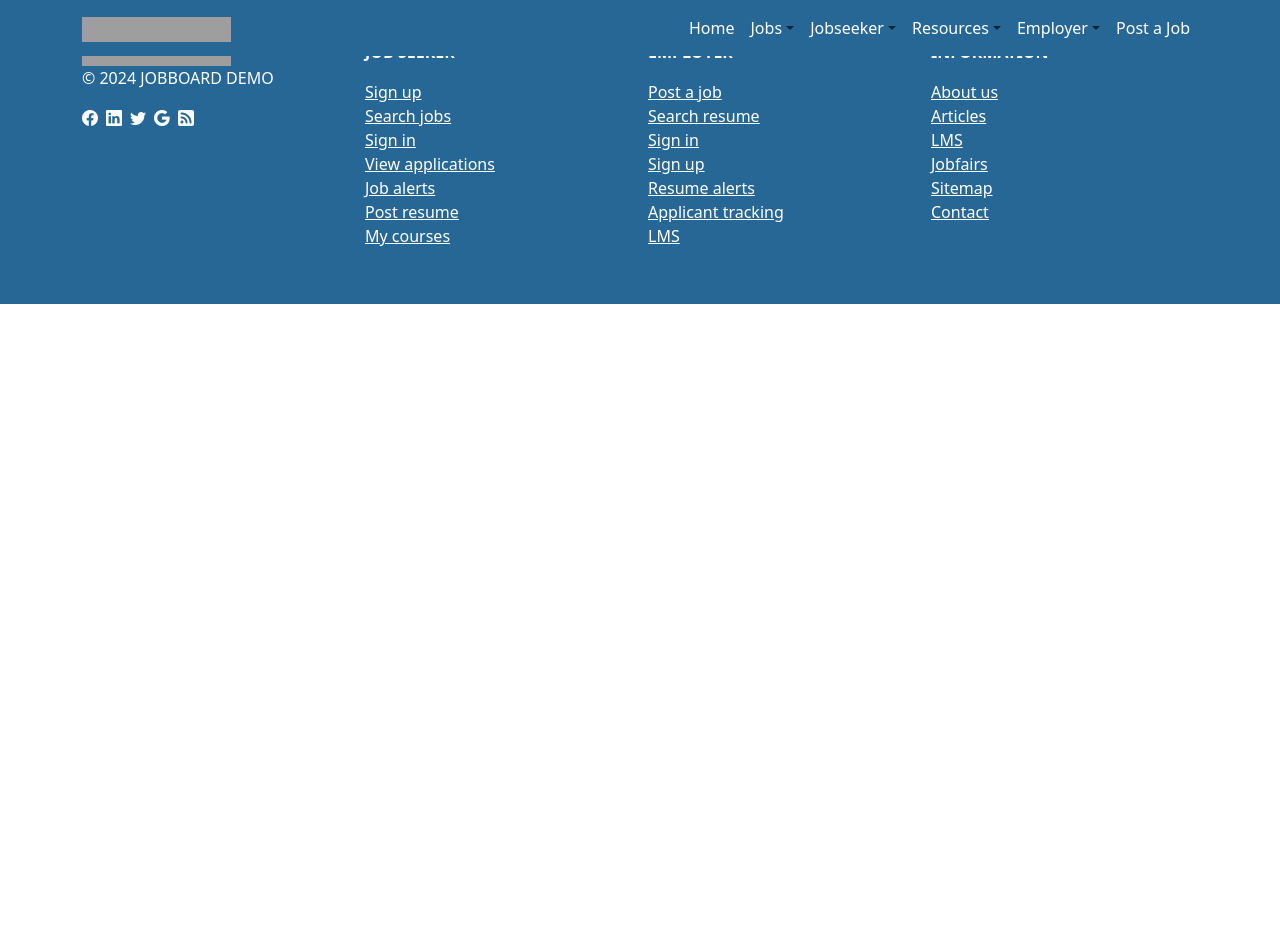
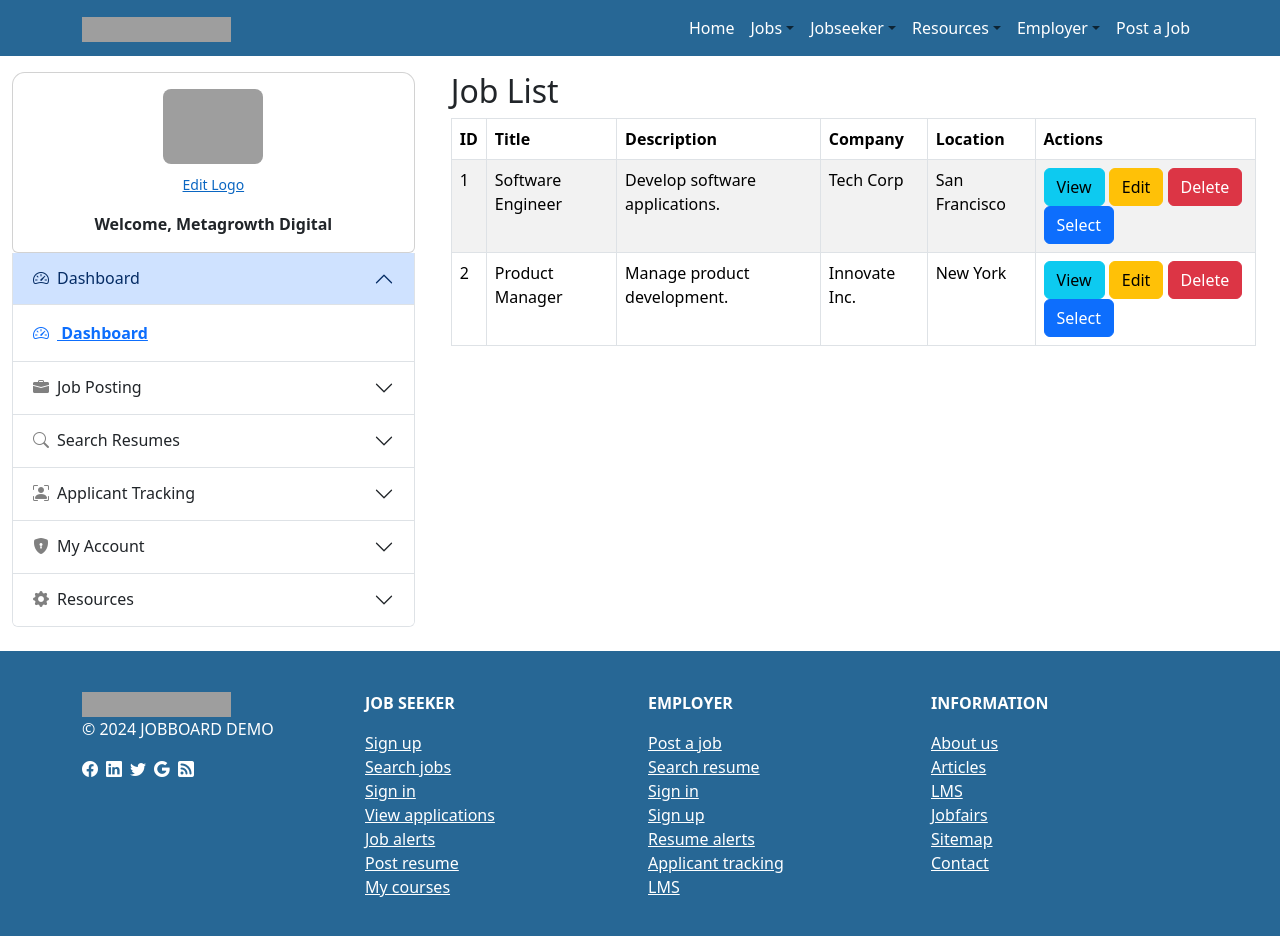
Before and after one commit to kelvinmushy/ekazijs, a React (Create React App) app: page /employer/job/lists in a window 1280 px wide. Shown: the top 936 px of the page. Before the commit the page ends 800 px from the top, so only its background shows below. Built offline with nearby package versions, Linux system fonts and the light colour scheme; grey boxes are pictures that could not be loaded.

Commit message:
fix:list of job

```diff
--- a/src/App.js
+++ b/src/App.js
@@ -8,6 +8,7 @@ import ProfilePage from './pages/ProfilePage';
 import ApplyPage from './pages/ApplyPage';
 import JobForm from './components/Employee/job/JobForm';
 import EmployerHome from './components/Employee/Home/EmployerHome';
+import EmployerListOfJobs from './components/Employee/Home/EmployerListOfJobs';
 
 const App = () => (
   <Router>
@@ -17,8 +18,9 @@ const App = () => (
         <Route path="/" element={<HomePage />} />
         <Route path="/profile" element={<ProfilePage />} />
         <Route path="/apply" element={<ApplyPage />} />
-        <Route path="/employee/post-job" element={<JobForm />} />
+        <Route path="/employer/post-job" element={<JobForm />} />
         <Route path='/employer/dashboard' element={<EmployerHome/>}/>
+        <Route path='/employer/job/lists' element={<EmployerListOfJobs/>}/>
       </Routes>
     </main>
     <Footer />
--- /dev/null
+++ b/src/components/Employee/Home/EmployerListOfJobs.js
@@ -0,0 +1,59 @@
+import EmployerSidebar from "./EmployerSidebar";
+import JobList from "../job/JobList";
+import {  Container, Row, Col,} from 'react-bootstrap';
+import React, { useState } from 'react';
+
+const EmployerListOfJobs=()=>{
+
+    const [selectedJobId, setSelectedJobId] = useState(null);
+
+    const jobs = [
+      { id: 1, title: 'Software Engineer', description: 'Develop software applications.', company: 'Tech Corp', location: 'San Francisco' },
+      { id: 2, title: 'Product Manager', description: 'Manage product development.', company: 'Innovate Inc.', location: 'New York' },
+      // Add more job objects as needed
+    ];
+
+    const handleView = (id) => {
+      // Handle view action (e.g., navigate to a detail page)
+      console.log('View job with ID:', id);
+    };
+
+    const handleEdit = (id) => {
+      // Handle edit action (e.g., open an edit form)
+      console.log('Edit job with ID:', id);
+    };
+
+    const handleDelete = (id) => {
+      // Handle delete action (e.g., remove job from the list)
+      console.log('Delete job with ID:', id);
+    };
+
+    const handleSelect = (id) => {
+      // Handle select action (e.g., mark job as selected)
+      setSelectedJobId(id);
+      console.log('Selected job with ID:', id);
+    };
+
+    return (
+
+<Container fluid className="mt-4 mb-4">
+      <Row>
+        <Col md={4} className="mt-4">
+          <EmployerSidebar />
+        </Col>
+        <Col md={8} className="mt-4">
+          <JobList
+            jobs={jobs}
+            onView={handleView}
+            onEdit={handleEdit}
+            onDelete={handleDelete}
+            onSelect={handleSelect}
+          />
+          {selectedJobId && <p className="mt-3">Selected Job ID: {selectedJobId}</p>}
+        </Col>
+      </Row>
+    </Container>
+
+    );
+  };
+export default EmployerListOfJobs;
--- a/src/components/Employee/Home/EmployerSidebar.js
+++ b/src/components/Employee/Home/EmployerSidebar.js
@@ -45,23 +45,21 @@ const EmployerSidebar = () => {
           </Accordion.Header>
           <Accordion.Body>
             <div className="pb-1">
-              <a href="https://ejobsitesoftware.com/jobboard_demo/post_job.php">Post a job</a>
+            <Link to="/employer/post-job">Post a job</Link>
             </div>
             <div className="pb-1">
-              <a href="https://ejobsitesoftware.com/jobboard_demo/list_of_jobs.php?j_status=all">List of jobs</a>
+
+            <Link to="/employer/job/lists">List of jobs (123)</Link>
             </div>
             <div className="pb-1">
-              <a href="https://ejobsitesoftware.com/jobboard_demo/list_of_jobs.php?page=1&amp;j_status=active">Active jobs</a> (875)
+            <Link to="/employer/post-job">Active jobs (3)</Link>
+
             </div>
             <div className="pb-1">
-              <a href="https://ejobsitesoftware.com/jobboard_demo/list_of_jobs.php?j_status=expired">Expired jobs</a> (237)
+            <Link to="/employer/post-job">Expired jobs (23)</Link>
+
             </div>
-            <div className="pb-1">
-              <a href="https://ejobsitesoftware.com/jobboard_demo/recruiter_import_jobs.php">Import jobs</a>
-            </div>
-            <div className="pb-1">
-              <a href="https://ejobsitesoftware.com/jobboard_demo/reports/recruiter-reports.php">Reports</a>
-            </div>
+
           </Accordion.Body>
         </Accordion.Item>
 
--- a/src/components/Employee/job/JobForm.js
+++ b/src/components/Employee/job/JobForm.js
@@ -1,5 +1,6 @@
 import React, { useState } from 'react';
 import { Form, Button, Container, Row, Col, InputGroup } from 'react-bootstrap';
+import EmployerSidebar from '../Home/EmployerSidebar';
 
 const JobForm = () => {
   const [formData, setFormData] = useState({
@@ -46,9 +47,14 @@ const JobForm = () => {
   };
 
   return (
-    <Container className="mt-5">
-      <h1 className="main-heading mb-4">Post A Job</h1>
-      <Form onSubmit={handleSubmit} encType="multipart/form-data">
+    <Container >
+      <Row>
+        <Col md={4} className="mt-5">
+         <EmployerSidebar/>
+        </Col>
+        <Col md={8} className="mt-5">
+        <h1 className="main-heading mb-4">Post A Job</h1>
+        <Form onSubmit={handleSubmit} encType="multipart/form-data">
         <Form.Group as={Row} className="align-items-center mb-2">
           <Form.Label column sm={3} className="text-right">Job title:</Form.Label>
           <Col sm={9}>
@@ -324,6 +330,11 @@ const JobForm = () => {
           </Col>
         </Form.Group>
       </Form>
+        </Col>
+
+      </Row>
+
+
     </Container>
   );
 };
--- a/src/components/Employee/job/JobList.js
+++ b/src/components/Employee/job/JobList.js
@@ -0,0 +1,41 @@
+import React from 'react';
+import { Table, Button } from 'react-bootstrap';
+
+const JobList = ({ jobs, onView, onEdit, onDelete, onSelect }) => {
+  return (
+    <div className="container mt-4">
+      <h2>Job List</h2>
+      <Table striped bordered hover>
+        <thead>
+          <tr>
+            <th>ID</th>
+            <th>Title</th>
+            <th>Description</th>
+            <th>Company</th>
+            <th>Location</th>
+            <th>Actions</th>
+          </tr>
+        </thead>
+        <tbody>
+          {jobs.map(job => (
+            <tr key={job.id}>
+              <td>{job.id}</td>
+              <td>{job.title}</td>
+              <td>{job.description}</td>
+              <td>{job.company}</td>
+              <td>{job.location}</td>
+              <td>
+                <Button variant="info" onClick={() => onView(job.id)}>View</Button>{' '}
+                <Button variant="warning" onClick={() => onEdit(job.id)}>Edit</Button>{' '}
+                <Button variant="danger" onClick={() => onDelete(job.id)}>Delete</Button>{' '}
+                <Button variant="primary" onClick={() => onSelect(job.id)}>Select</Button>
+              </td>
+            </tr>
+          ))}
+        </tbody>
+      </Table>
+    </div>
+  );
+};
+
+export default JobList;
--- a/src/components/JobCard.js
+++ b/src/components/JobCard.js
@@ -2,7 +2,7 @@ import React from "react";
 
 const JobCard = ({ imgSrc, title, company, location, date, jobType, link }) => (
   <div className="col-md-4 mb-4">
-    <div className="card card-custom featured-job-tag">
+    <div className="card">
       <div className="card-body card-body-custom px-3 align-items-center">
         <div className="d-flex align-items-center mb-3">
           <div className="flex-shrink-0">
```
